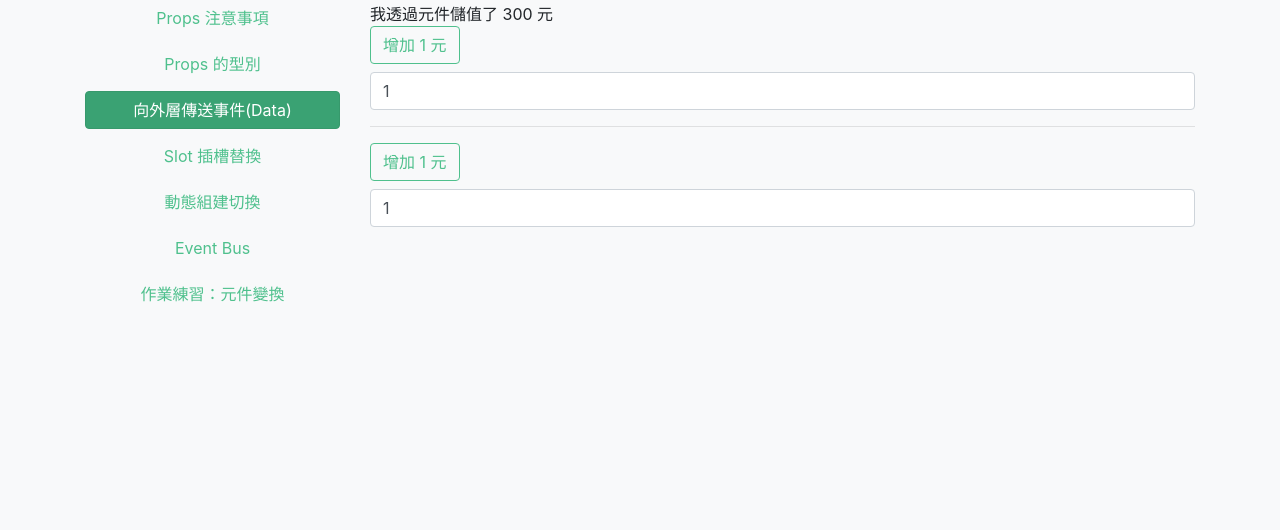
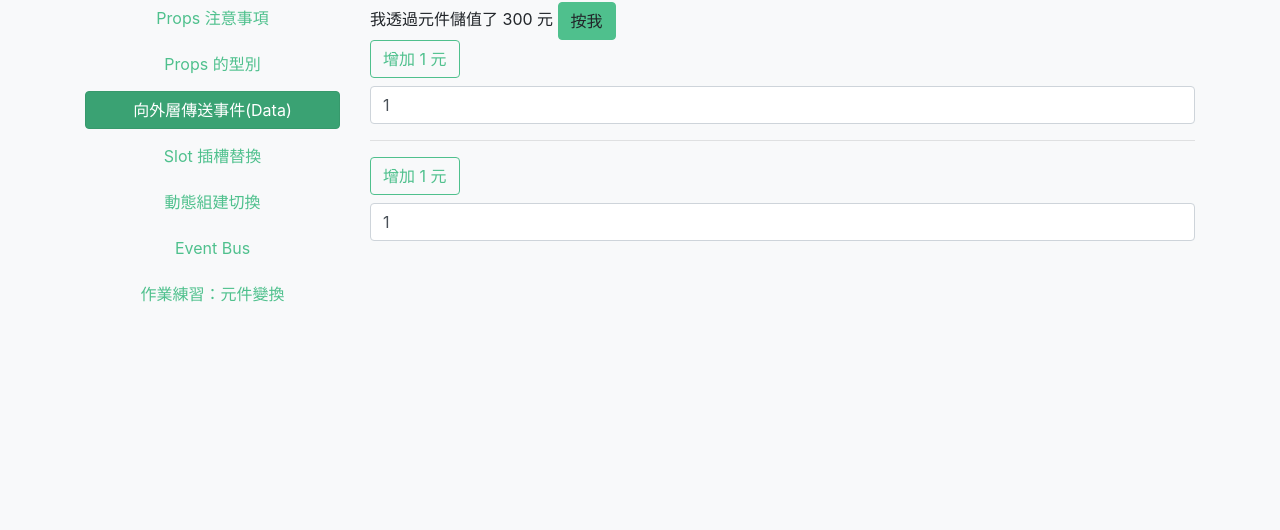
Before and after one commit to danny17495/vue.js, a plain HTML site: page components/emit.html in a window 1280 px wide. Shown: the part 270-800 px from the top of the page. Drawn offline with Linux system fonts and the light colour scheme.

Commit message:
emit 練習

```diff
--- a/components/emit.html
+++ b/components/emit.html
@@ -123,7 +123,8 @@
 <div id="app">
   <h2>透過 emit 向外傳遞資訊</h2>
   我透過元件儲值了 {{ cash }} 元
-  <button-counter></button-counter>
+  <button @click="addTotal" class="btn btn-primary">按我</button>
+  <button-counter @add="addTotal"></button-counter>
   <hr>
   <button-counter></button-counter>
 </div>
@@ -140,7 +141,9 @@ Vue.component('buttonCounter', {
     }
   },
   methods: {
-
+    incrementCounter: function() {
+      this.$emit('add', Number(this.counter))
+    }
   }
 });
 
@@ -150,7 +153,9 @@ var app = new Vue({
     cash: 300
   },
   methods: {
-
+    addTotal: function(newNumber){
+      this.cash = this.cash + newNumber ;
+    }
   }
 });
 </script>
```
